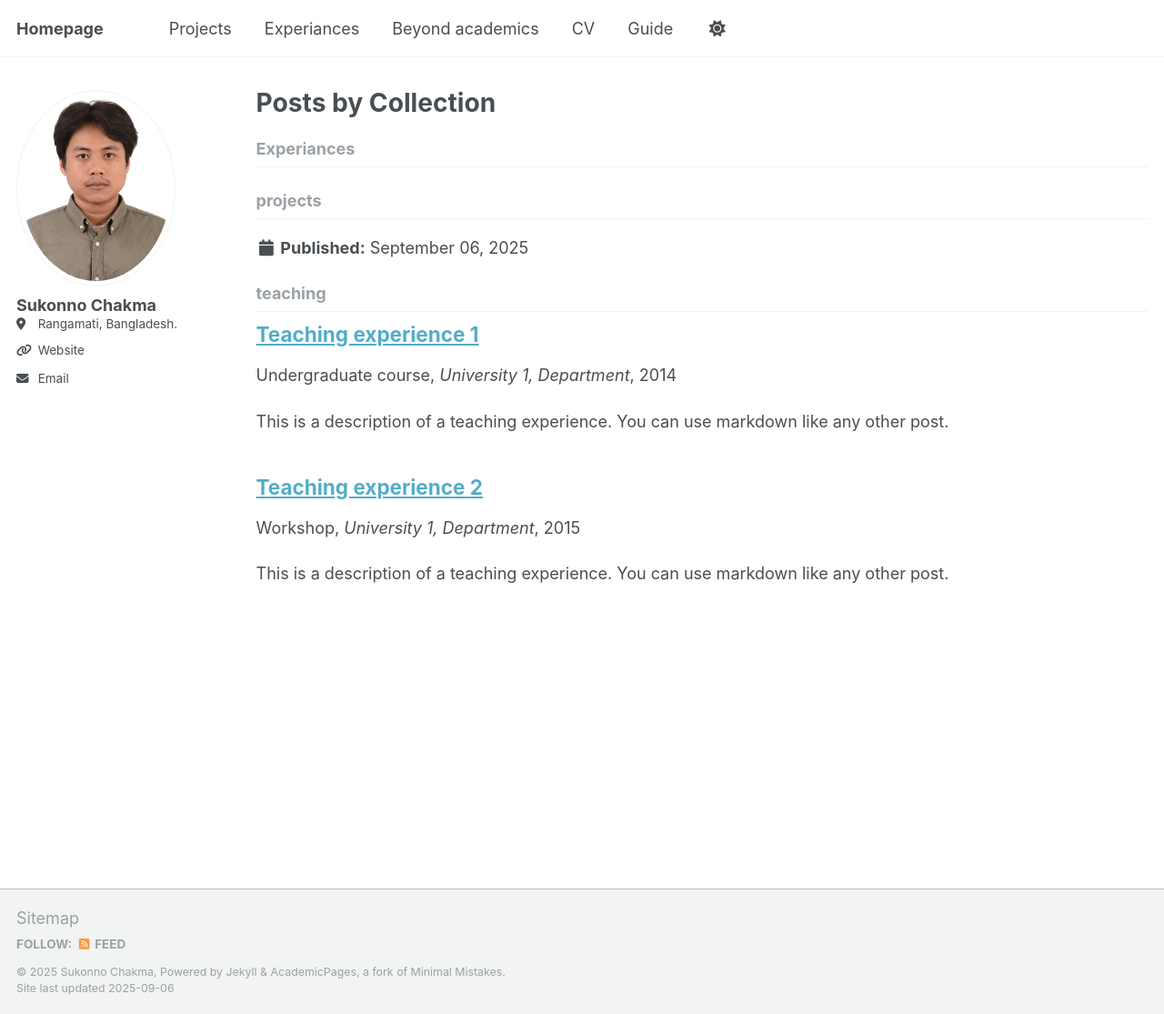
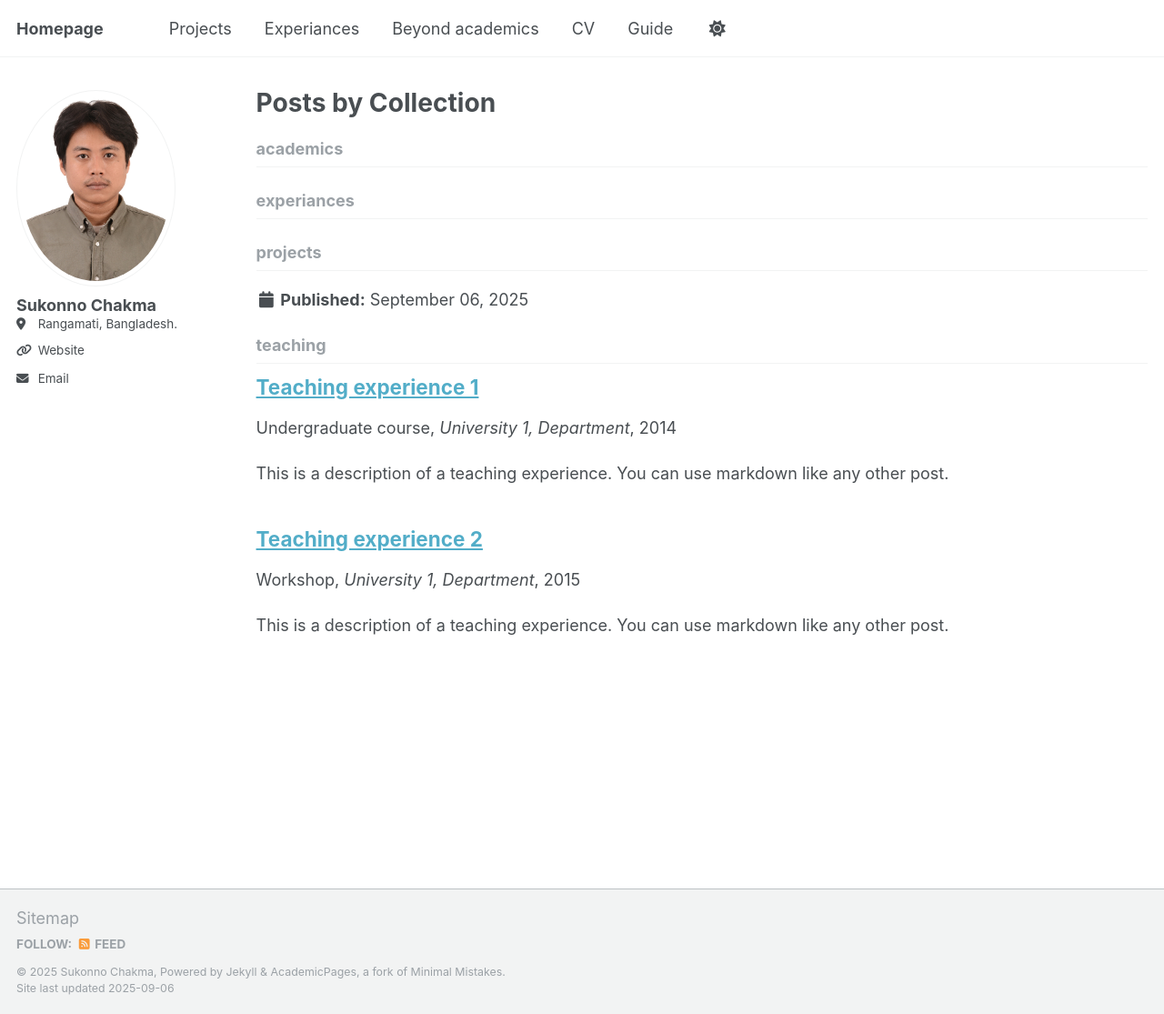
Before and after one commit to Sukonno-Chakma/Sukonno-Chakma.github.io, a Jekyll site: the page built from _pages/collection-archive.html, in a window 1280 px wide and 1115 px high. Shown: the whole window at 91% size. Built offline with Jekyll 4.4.1, drawn with Linux system fonts in a browser that asks for light colours; a script that is not in the unit is left out; some of the changed lines change nothing that is shown.

Commit message:
Update _config.yml

```diff
--- a/_config.yml
+++ b/_config.yml
@@ -179,12 +179,12 @@ collections:
   projects:
     output: true
     permalink: /projects/:path/
-  Experiances:
+  experiances:
     output: true
     permalink: /experiances/:path/
-  Beyond academics:
+  academics:
     output: true
-    permalink: /Beyond academics/:path/
+    permalink: /academics/:path/
 
 
 # These settings control how pages and collections are included in the site
```
